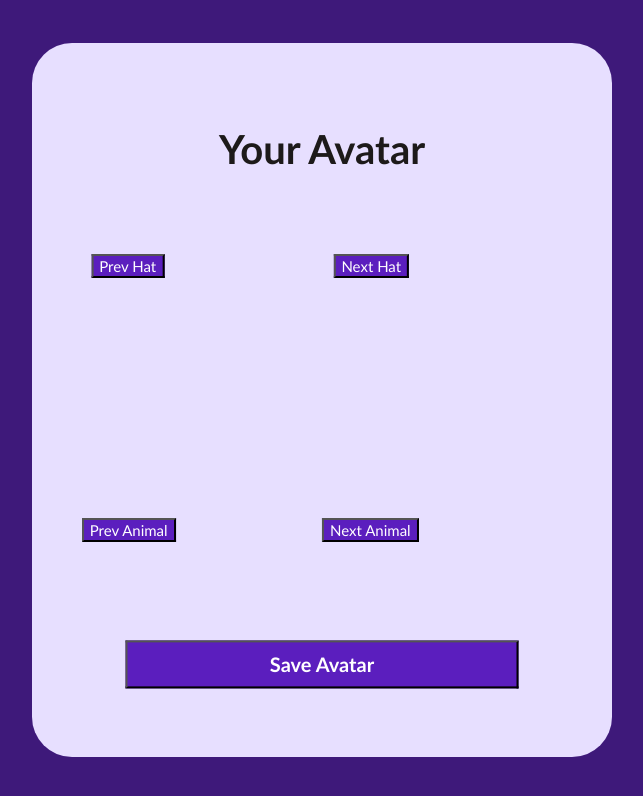
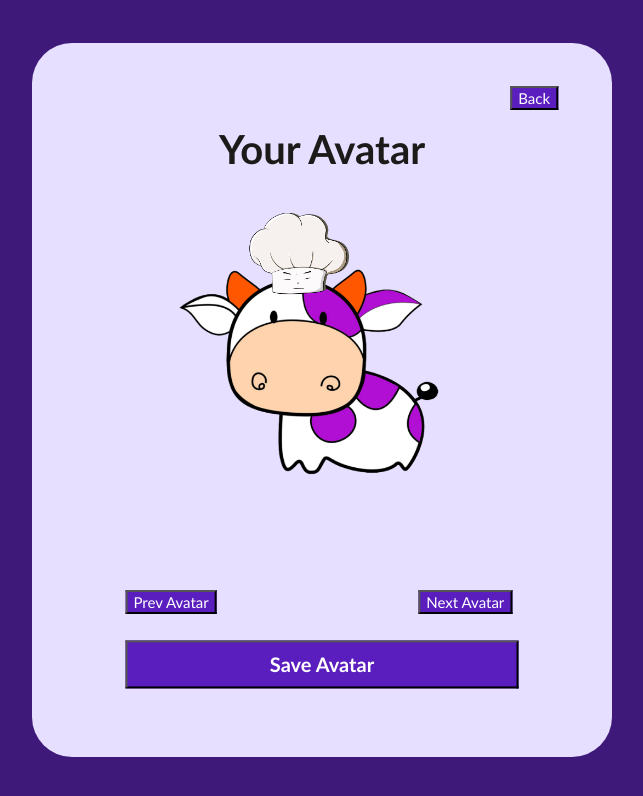
Before and after one commit to quacklinhui/VirtualClassMate, a React (Create React App) app in the folder frontend/: page /newcust in a window 1280 px wide. Shown: the top 796 px of the page, without its empty margins (318-961 px from the left). Built offline with nearby package versions, Linux system fonts and the light colour scheme.

Commit message:
Choose avatar (without hat custom)

```diff
--- a/frontend/src/HomeComponents/AvatarBar/NewCustom.css
+++ b/frontend/src/HomeComponents/AvatarBar/NewCustom.css
@@ -25,6 +25,11 @@
 
   }
 
+  .picture{
+    width: 100px;
+    height: 100px;
+  }
+
   .Youravatar{
   padding-top: 50px;
   text-align: center;
@@ -35,6 +40,12 @@
   line-height: 59px;
   color: #1D1A1A;
   }
+
+  .avatardisplay{
+    transform: translate(20%, -20%);
+    width: 393px;
+    height: 450px;
+}
 
   .login{
   text-align: center;
@@ -55,11 +66,19 @@
   line-height: 30px;
   }
 
+  .backbutton{
+    color:white;
+    font-family: 'Trebuchet MS', 'Lucida Sans Unicode', 'Lucida Grande', 'Lucida Sans', Arial, sans-serif;
+    background: #5B1EBE;
+    font-size: 15px;
+    transform: translate(1000%, -500%);
+  }
+
   .nextanimal{
     color:white;
     font-family: 'Trebuchet MS', 'Lucida Sans Unicode', 'Lucida Grande', 'Lucida Sans', Arial, sans-serif;
     background: #5B1EBE;
-    transform: translate(300%, 1300%);
+    transform: translate(360%, 1600%);
     font-size: 15px;
   }
 
@@ -67,11 +86,11 @@
     color:white;
     font-family: 'Trebuchet MS', 'Lucida Sans Unicode', 'Lucida Grande', 'Lucida Sans', Arial, sans-serif;
     background: #5B1EBE;
-    transform: translate(-50%, 1300%);
+    transform: translate(-53%, 1600%);
     font-size: 15px;
   }
 
-  .nexthat{
+  /* .nexthat{
     color:white;
     font-family: 'Trebuchet MS', 'Lucida Sans Unicode', 'Lucida Grande', 'Lucida Sans', Arial, sans-serif;
     background: #5B1EBE;
@@ -87,7 +106,7 @@
 
     transform: translate(-180%, 200%);
     font-size: 15px;
-  }
+  } */
 
   .loginbutton{
     color:white;
--- a/frontend/src/HomeComponents/AvatarBar/NewCustom.js
+++ b/frontend/src/HomeComponents/AvatarBar/NewCustom.js
@@ -1,11 +1,35 @@
 import {BrowserRouter as Router,  Redirect,  useHistory} from "react-router-dom";
 import {useState} from 'react';
+import { Link } from 'react-router-dom';
 // import AvatarBar from '../HomeComponents/AvatarBar/AvatarBar';
 // import Register from '../LoginComponents/Register';
 // import {Button, Typography, Paper, Box, Container} from '@material-ui/core'
 import './NewCustom.css';
+import animal1hat1 from './Images/sampleAvatars/animal1hat1.png'
+import animal1hat2 from './Images/sampleAvatars/animal1hat2.png'
+import animal2hat1 from './Images/sampleAvatars/animal2hat1.png'
+import animal2hat2 from './Images/sampleAvatars/animal2hat2.png'
+import animal3hat1 from './Images/sampleAvatars/animal3hat1.png'
+import animal3hat2 from './Images/sampleAvatars/animal3hat2.png'
+
+
 
 function NewCustom() {
+    let avatars = [animal1hat1, animal1hat2, animal2hat1, animal2hat2, animal3hat1, animal3hat2]
+    const [avatarNum, setavatarNum] = useState(0);
+
+    function onClickForward(){
+        // make sure you dont exceed number of avatars
+        if (avatarNum < avatars.length - 1){
+            setavatarNum(avatarNum + 1)
+        }
+    }
+
+    function onClickBack(){
+        if (avatarNum !== 0){
+            setavatarNum(avatarNum - 1)
+        }
+    }
 
   return (
     <div>
@@ -13,23 +37,18 @@ function NewCustom() {
         <h1 className="Youravatar">
           Your Avatar
         </h1>
+        <Link to = "/home">
+                <button className = "backbutton">Back</button>
+        </Link>
+        <button className="nextanimal" onClick={onClickForward}>
+          Next Avatar
+        </button>
+        <button className="previousanimal" onClick={onClickBack}>
+          Prev Avatar
+        </button>
+        <img className = "avatardisplay" src={avatars[avatarNum]} alt="" /><br />
 
-        <button className = "nextanimal">
-            Next Animal
-        </button>
-        <button className = "previousanimal">
-            Prev Animal
-        </button>
-        <button className = "previoushat">
-            Prev Hat
-        </button>
-        <button className = "nexthat">
-            Next Hat
-        </button>
-
-        <button className = "save">
-            Save Avatar
-        </button>
+        <button className="save">Save Avatar</button>
 
       </div>
       <body className="body">
@@ -39,5 +58,4 @@ function NewCustom() {
   );
 }
 
-
 export default NewCustom;
```
Lines whose indentation alone changed are shown as unchanged.
